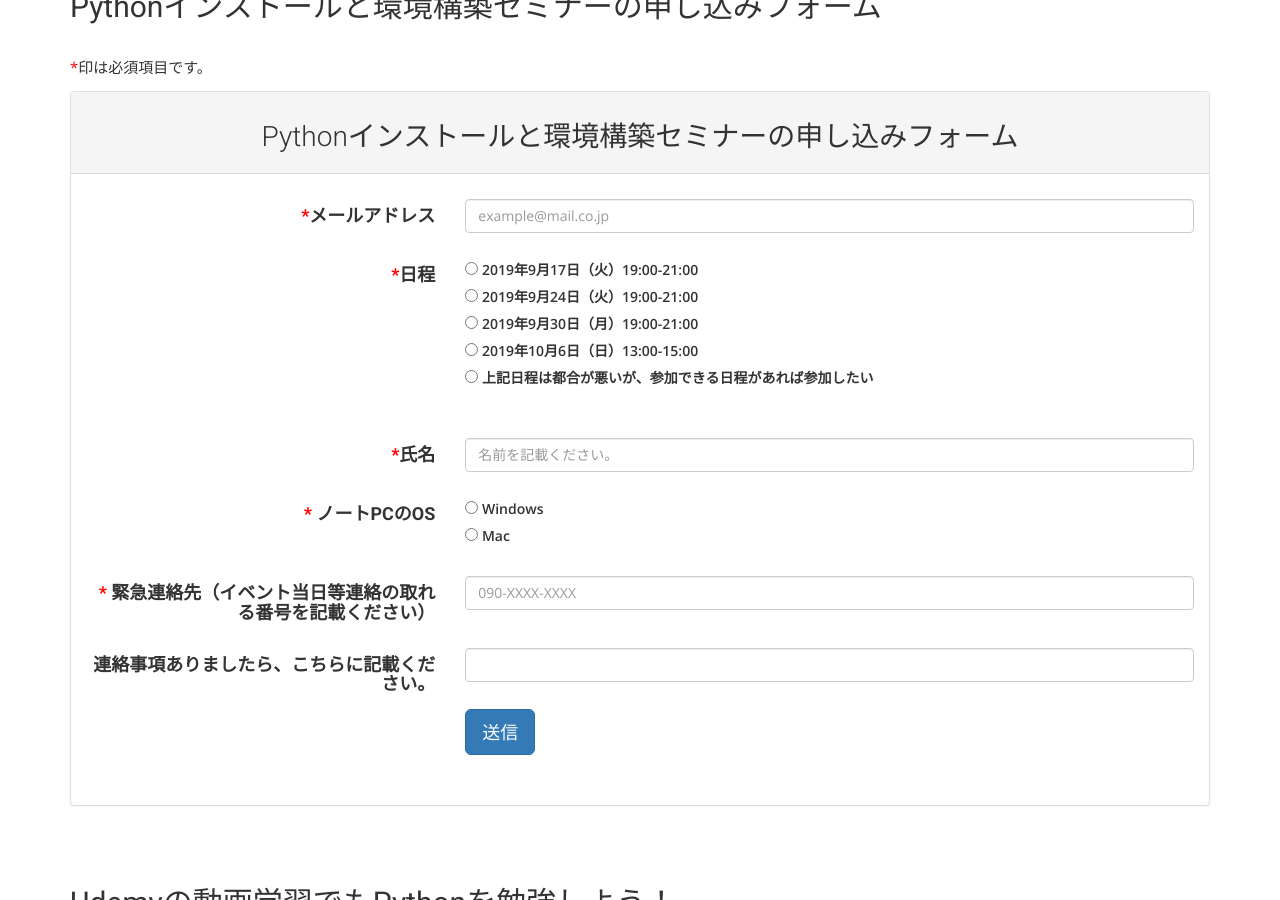
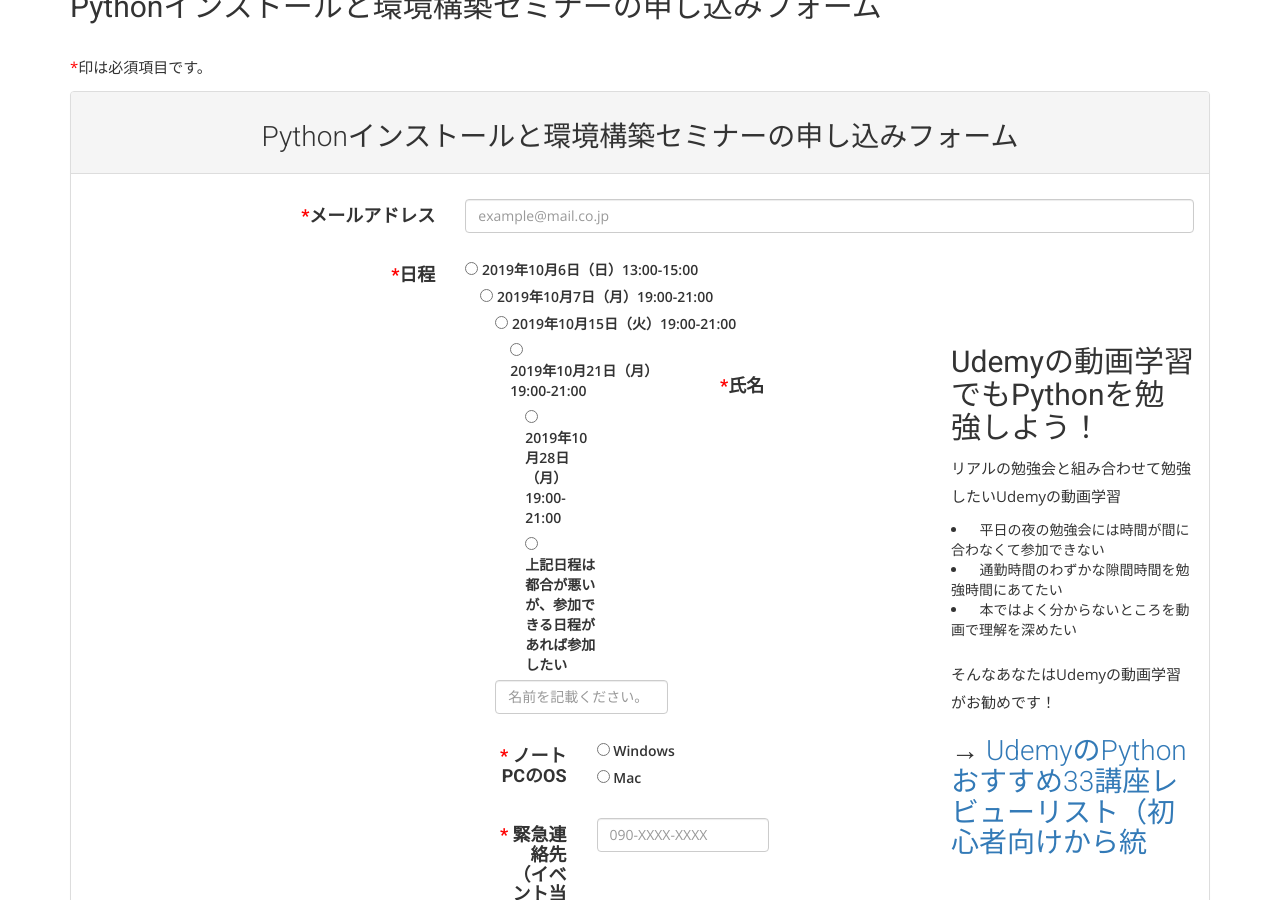
Before and after one commit to hommachi-open-source-lab/hommachi-open-source-lab.github.io, a Jekyll site: the page built from contents/study/buld_python_env.html, in a window 1280 px wide and 900 px high, scrolled down 2643 px. Built offline with Jekyll 4.4.1, drawn with Linux system fonts in a browser that asks for light colours; nearby versions of some CDN libraries; some web fonts are replaced.

Commit message:
chage date

```diff
--- a/contents/study/buld_python_env.html
+++ b/contents/study/buld_python_env.html
@@ -141,31 +141,42 @@
             </h4>
             <div class="col-sm-8">
               <div class="form-check">
-                <input class="form-check-input" id="nittei" type="radio" name="entry.403502960" value="2019年9月17日（火）19:00-21:00"
-                  required>
-                <label class="form-check-label" for="nittei">
-                  2019年9月17日（火）19:00-21:00<br>
-                </label>
-                　　 </div>
-              <div class="form-check">
-                <input class="form-check-input" id="nittei" type="radio" name="entry.403502960" value="2019年9月24日（火）19:00-21:00"
-                  required>
-                <label class="form-check-label" for="nittei">
-                  2019年9月24日（火）19:00-21:00
-                </label>
-                　　 </div>
-              <div class="form-check">
-                <input class="form-check-input" id="nittei" type="radio" name="entry.403502960" value="2019年9月30日（月）19:00-21:00"
-                  required>
-                <label class="form-check-label" for="nittei">
-                  2019年9月30日（月）19:00-21:00<br>
-                </label>
-                　　 </div>
-              <div class="form-check">
                 <input class="form-check-input" id="nittei" type="radio" name="entry.403502960" value="2019年10月6日（日）13:00-15:00"
                   required>
                 <label class="form-check-label" for="nittei">
                   2019年10月6日（日）13:00-15:00<br>
+                </label>
+                　　 </div>
+            <div class="col-sm-8">
+              <div class="form-check">
+                <input class="form-check-input" id="nittei" type="radio" name="entry.403502960" value="2019年10月7日（月）19:00-21:00"
+                  required>
+                <label class="form-check-label" for="nittei">
+                  2019年10月7日（月）19:00-21:00<br>
+                </label>
+                　　 </div>
+            <div class="col-sm-8">
+              <div class="form-check">
+                <input class="form-check-input" id="nittei" type="radio" name="entry.403502960" value="2019年10月15日（火）19:00-21:00"
+                  required>
+                <label class="form-check-label" for="nittei">
+                  2019年10月15日（火）19:00-21:00<br>
+                </label>
+                　　 </div>
+            <div class="col-sm-8">
+              <div class="form-check">
+                <input class="form-check-input" id="nittei" type="radio" name="entry.403502960" value="2019年10月21日（月）19:00-21:00"
+                  required>
+                <label class="form-check-label" for="nittei">
+                  2019年10月21日（月）19:00-21:00<br>
+                </label>
+                　　 </div>
+            <div class="col-sm-8">
+              <div class="form-check">
+                <input class="form-check-input" id="nittei" type="radio" name="entry.403502960" value="2019年10月28日（月）19:00-21:00"
+                  required>
+                <label class="form-check-label" for="nittei">
+                  2019年10月28日（月）19:00-21:00<br>
                 </label>
                 　　 </div>
               <div class="form-check">
```
